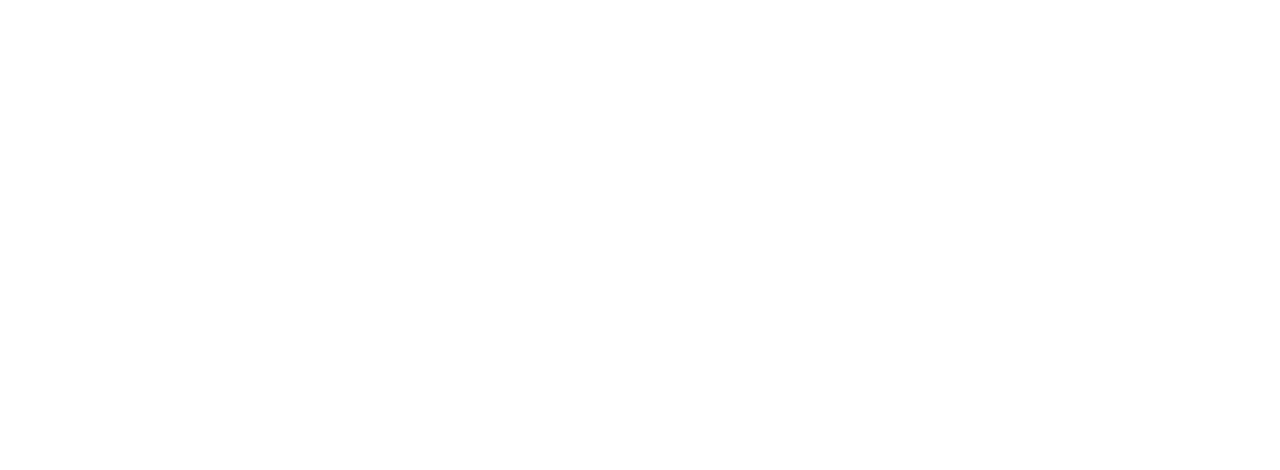
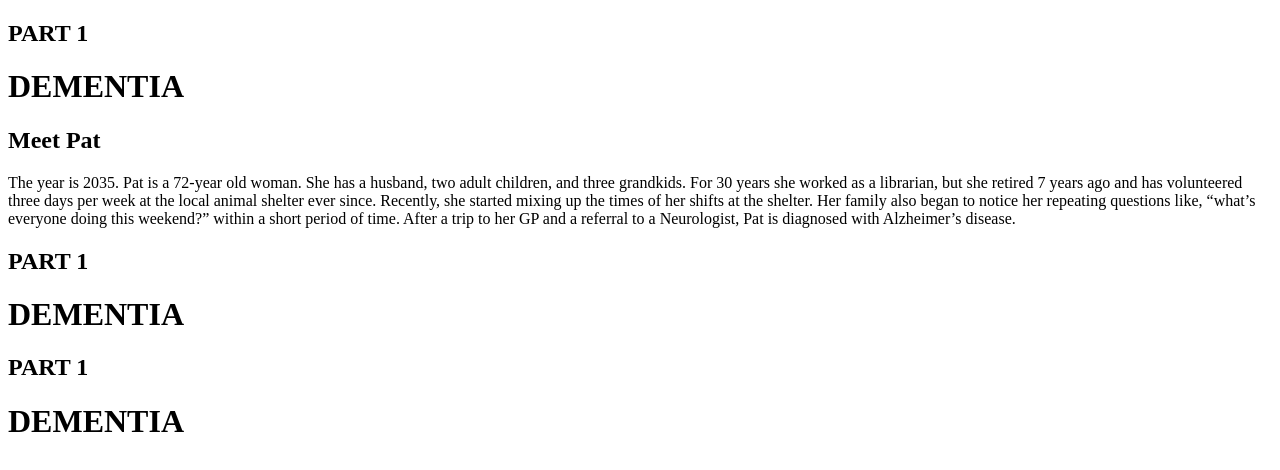
Before and after one commit to nadeensami/on-memory-neurotechnologies, a website: page index.html in a window 1280 px wide. Drawn offline with Linux system fonts and the light colour scheme.

Commit message:
more commits tehe

```diff
--- a/index.html
+++ b/index.html
@@ -1,11 +1,36 @@
 <!DOCTYPE html>
 <html lang="en">
-<head>
-    <meta charset="UTF-8">
-    <meta name="viewport" content="width=device-width, initial-scale=1.0">
+  <head>
+    <meta charset="UTF-8" />
+    <meta name="viewport" content="width=device-width, initial-scale=1.0" />
     <title>Document</title>
-</head>
-<body>
-
-</body>
+  </head>
+  <body>
+    <div class="header-page">
+      <h2>PART 1</h2>
+      <h1>DEMENTIA</h1>
+    </div>
+    <div class="meet-pat">
+      <h2>Meet Pat</h2>
+      <p>
+        The year is 2035. Pat is a 72-year old woman. She has a husband, two
+        adult children, and three grandkids. For 30 years she worked as a
+        librarian, but she retired 7 years ago and has volunteered three days
+        per week at the local animal shelter ever since. Recently, she started
+        mixing up the times of her shifts at the shelter. Her family also began
+        to notice her repeating questions like, “what’s everyone doing this
+        weekend?” within a short period of time. After a trip to her GP and a
+        referral to a Neurologist, Pat is diagnosed with Alzheimer’s disease.
+      </p>
+    </div>
+    <div class="header-page">
+      <h2>PART 1</h2>
+      <h1>DEMENTIA</h1>
+    </div>
+    <div class="Header page">
+      <h2>PART 1</h2>
+      <h1>DEMENTIA</h1>
+    </div>
+    <p></p>
+  </body>
 </html>
```
Also changed, not shown: questions.html (+62 -30 lines).
